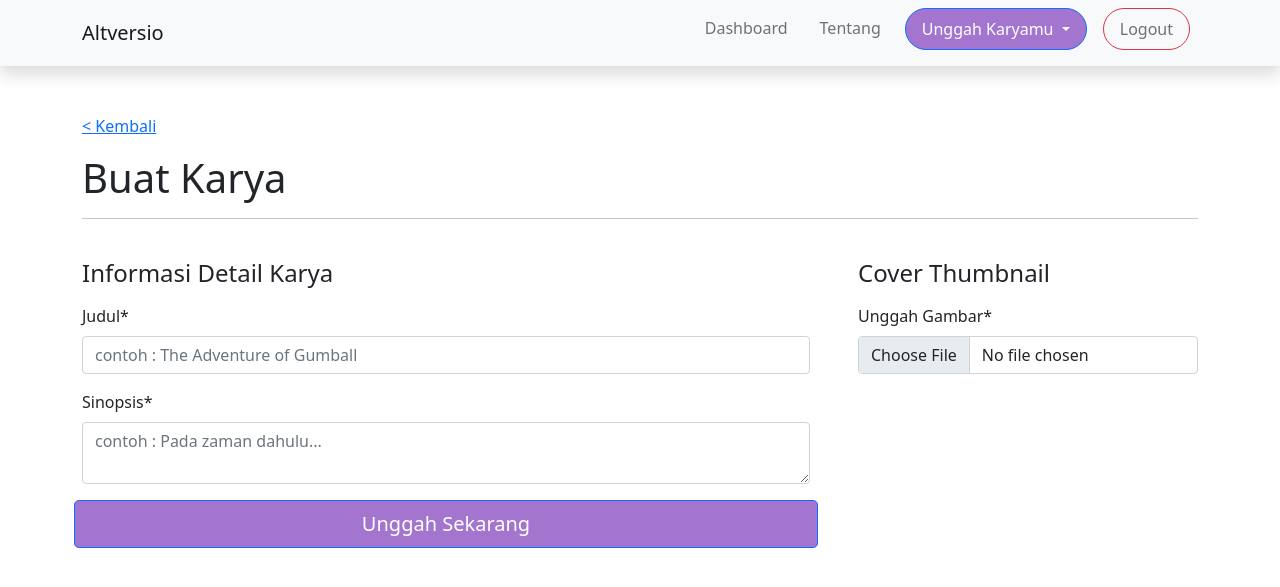
After one commit to arkefallen/altversio, a Laravel app: page /create in a window 1280 px wide. The commit adds this page. Shown: the top 587 px of the page. Run offline with Laravel 8, Linux system fonts and the light colour scheme; the visitor is signed in with stand-in values (Sample User, id 1); style sheets or scripts are compiled from the project's sources; some libraries are stand-ins or nearby versions.

Commit message:
add create AU page

```diff
--- a/app/Http/Controllers/UserController.php
+++ b/app/Http/Controllers/UserController.php
@@ -23,6 +23,16 @@ class UserController extends Controller
      */
     public function index()
     {
-        return view('user');
+        return view('dashboard');
+    }
+
+    public function create()
+    {
+        return view('create');
+    }
+
+    public function store()
+    {
+        //
     }
 }
--- a/public/style/style.css
+++ b/public/style/style.css
@@ -14,6 +14,10 @@
 
 .btn-outline-primary:hover {
     background-color: #A375CF !important;
+}
+
+.btn-outline-danger:hover {
+    color: white !important;
 }
 
 .bg-primary {
--- /dev/null
+++ b/resources/views/create.blade.php
@@ -0,0 +1,47 @@
+@extends('master')
+
+@section('title')
+    <title>Buat Karya Baru</title>
+@endsection
+
+@section('content')
+    <div class="container my-3 py-3">
+        <div class="py-3">
+            <a href="{{ route('user') }}">< Kembali</a>
+            <h1 class="my-3">Buat Karya</h1>
+            <hr>
+            <br>
+
+            <div class="row g-5">
+            <div class="col-md-5 col-lg-4 order-md-last">
+
+                <h4 class="d-flex justify-content-between align-items-center mb-3">
+                    Cover Thumbnail
+                </h4>
+                <form action="{{ route('user.store') }}" method="POST" class="needs-validation">
+                <ul class="list-group mb-3">
+                    <label for="thumbnail" class="form-label">Unggah Gambar*</label>
+                    <input type="file" class="form-control" name="thumbnail" required="true">
+                </ul>
+
+            </div>
+            <div class="col-md-7 col-lg-8">
+                <h4 class="mb-3">Informasi Detail Karya</h4>
+                <div class="row g-3">
+                    <div class="col-12">
+                        <label for="title" class="form-label">Judul*</label>
+                        <input type="text" class="form-control" id="title" name="title" placeholder="contoh : The Adventure of Gumball" value="" required="true">
+                    </div>
+
+                    <div class="col-12">
+                        <label for="synopsis" class="form-label">Sinopsis*</label>
+                        <textarea name="synopsis" placeholder="contoh : Pada zaman dahulu..." class="form-control w-100"></textarea>
+                    </div>
+
+                    <button class="w-100 btn btn-primary btn-lg" type="submit">Unggah Sekarang</button>
+                </form>
+                </div>
+            </div>
+            </div>
+    </div>
+@endsection
--- a/resources/views/navigation.blade.php
+++ b/resources/views/navigation.blade.php
@@ -20,35 +20,32 @@
           <a class="btn btn-outline-primary rounded-pill ml-3 py-2 px-3" href="{{ route('login') }}">
             Masuk
           </a>
-          @if (Route::has('register'))
-            <li class="nav-item">
-              <a class="nav-link" href="{{ route('register') }}"></a>
-            </li>
-          @endif
         @else
-          <li class="nav-item dropdown d-flex align-items-center">
+          <li class="nav-item dropdown">
             <li class="nav-item mx-2">
-              <a class="nav-link" href="/user">Dashboard</a>
+              <a class="nav-link" href="/dashboard">Dashboard</a>
             </li>
             <li class="nav-item mx-2">
               <a class="nav-link" href="/about">Tentang</a>
             </li>
-            <li class="nav-item mx-2 my-1">
-              <a id="karyaDropdown" class="nav-link dropdown-toggle btn btn-primary rounded-pill ml-3 py-2 px-3 text-white" href="#" role="button" data-toggle="dropdown" aria-haspopup="true" aria-expanded="false" v-pre>
+            <li class="nav-item mx-2 mb-2">
+              <a id="karyaDropdown" class="nav-link dropdown-toggle btn btn-primary rounded-pill py-2 px-3 text-white" href="#" role="button" data-toggle="dropdown" aria-haspopup="true" aria-expanded="false" v-pre>
                 Unggah Karyamu
               </a>
 
               <div class="dropdown-menu dropdown-menu-right ">
-                <a href="/buat-karya" class="dropdown-item">
-                  Buat Karya Baru
+                <a href="/create" class="dropdown-item d-flex align-items-center">
+                  <box-icon name='plus-circle' class="mx-1"></box-icon>
+                  <p class="mx-2" style="margin-bottom:0 !important;">Buat Karya Baru</p>
                 </a>
 
-                <a href="/kelola-karya" class="dropdown-item">
-                  Kelola Karya
+                <a href="/manage" class="dropdown-item d-flex align-items-center">
+                  <box-icon name='edit' class="mx-1" ></box-icon>
+                  <p class="mx-2" style="margin-bottom:0 !important;">Kelola Karya</p>
                 </a>
               </div>
             </li>
-            <li class="nav-item mx-2 my-1">
+            <li class="nav-item mx-2 mb-2">
               <a class="nav-link btn btn-outline-danger rounded-pill ml-3 py-2 px-3" href="{{ route('logout') }}"
                 onclick="event.preventDefault();
                               document.getElementById('logout-form').submit();">
--- a/routes/web.php
+++ b/routes/web.php
@@ -17,8 +17,12 @@ Route::get('/', 'WelcomeController@index')->name('welcome');
 
 Auth::routes();
 
-Route::get('/user', 'UserController@index')->name('user');
+Route::get('/dashboard', 'UserController@index')->name('user');
 
 Route::get('/about', 'AboutController@index')->name('about');
 
 Route::get('/home', 'HomeController@index')->name('home');
+
+Route::get('/create', 'UserController@create')->name('user.create');
+
+Route::post('/dashboard', 'UserController@store')->name('user.store');
```
Also changed, not shown: resources/views/auth/login.blade.php (+6 -1 lines), resources/views/auth/register.blade.php (+5 -2 lines), resources/views/dashboard.blade.php (renamed from resources/views/user.blade.php).
